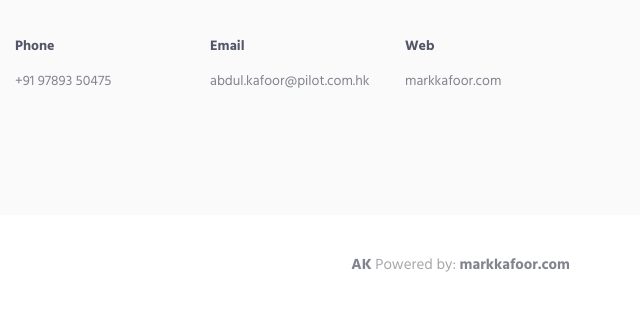
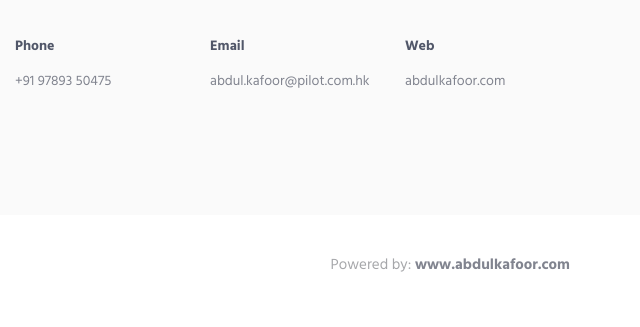
Before and after one commit to kafoor96/abdul-kafoor.github.io, a plain HTML site: page index.html in a window 1280 px wide. Shown: the part 2511-2838 px from the top of the page, 640-1280 px from the left. Drawn offline with Linux system fonts and the light colour scheme.

Commit message:
Update index.html

```diff
--- a/index.html
+++ b/index.html
@@ -367,7 +367,7 @@ So you'll learn to make designs using rectangles and circles! These are so easy
                                 </div>
                                 <div class="col-md-3 col-xs-6">
                                     <h5>Web</h5>
-                                    <a href="http://www.markkafoor.com/">markkafoor.com</a>
+                                    <a href="http://www.abdulkafoor.tk/">abdulkafoor.com</a>
                                 </div>
                             </div>
                         </div>
@@ -387,7 +387,7 @@ So you'll learn to make designs using rectangles and circles! These are so easy
                         <img class="footer-logo" src="img/k-logo.png" alt="Aircv Logo">
                     </div>
                     <div class="col-xs-6 text-right sm-text-left">
-                        <p class="margin-b-0"><a class="fweight-700" href="#">AK</a> Powered by: <a class="fweight-700" href="http://www.markkafoor.com/">markkafoor.com</a></p>
+                        <p class="margin-b-0"><a class="fweight-700" href="#"></a> Powered by: <a class="fweight-700" href="http://www.abdulkafoor.tk/">www.abdulkafoor.com</a></p>
                     </div>
                 </div>
                 <!--// end row -->
```
